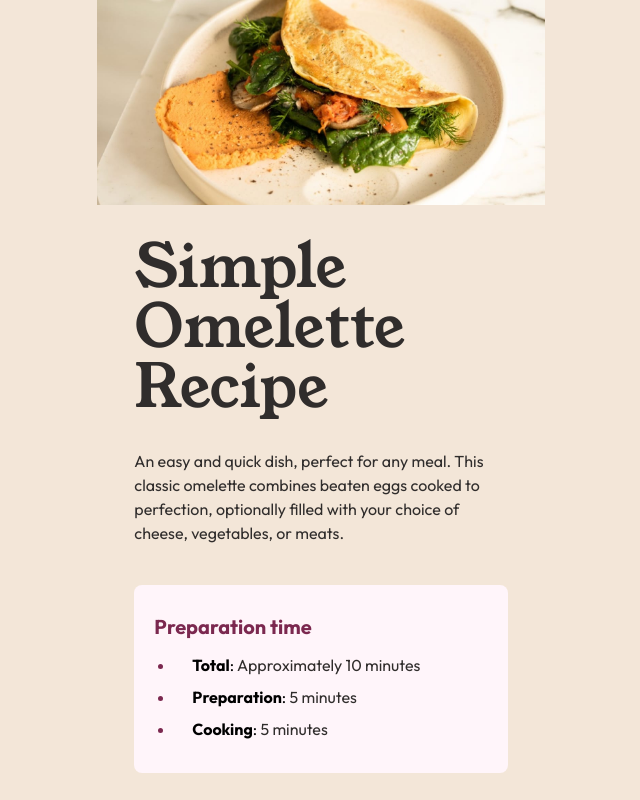
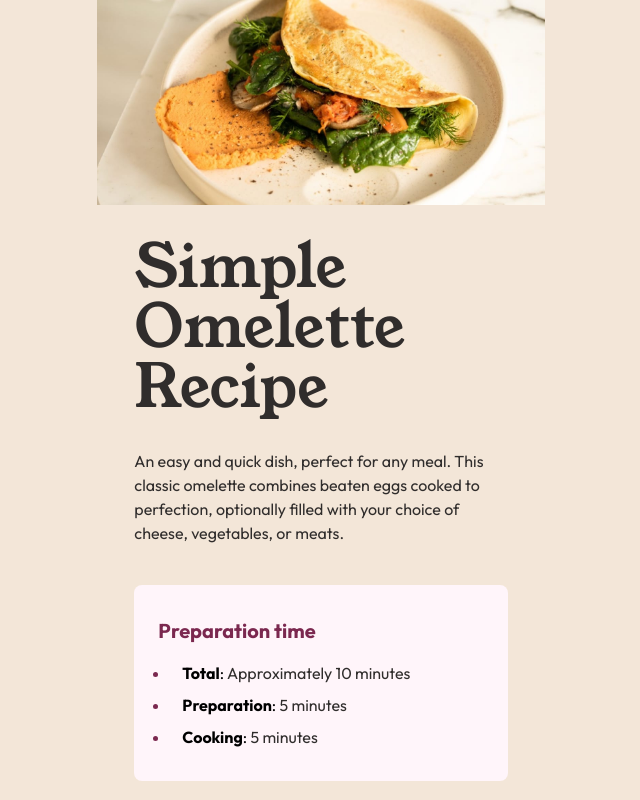
Before and after one commit to mbtenkorang/recipe-page, a Vue app: page / in a window 1280 px wide. Shown: the top 800 px of the page, without its empty margins (319-959 px from the left). Built offline with nearby package versions, Linux system fonts and the light colour scheme.

Commit message:
Adjust styling for preparationTime component

```diff
--- a/src/components/PreparationTimeComponent.vue
+++ b/src/components/PreparationTimeComponent.vue
@@ -6,11 +6,11 @@ const props = defineProps({
 </script>
 
 <template>
-    <div class="my-10 py-4 px-2 bg-rosewhite rounded-lg">
-        <h2 class="text-xl font-bold my-3 ml-3 text-darkraspberry">Preparation time</h2>
-        <div class="ml-4 mb-4">
-            <ul role="list" class="list-disc list-inside marker:text-darkraspberry">
-                <li v-for="(value,key) in prepTime" :key="key" class="first-mt-0 last:mb-0 my-2 text-l">
+    <div class="my-10 py-4 px-3 bg-rosewhite rounded-lg">
+        <h2 class="text-xl font-bold my-4 ml-3 text-darkraspberry">Preparation time</h2>
+        <div class="ml-6 mb-4">
+            <ul role="list" class="list-disc list-outside marker:text-darkraspberry">
+                <li v-for="(value,key) in prepTime" :key="key" class="last:mb-0 mb-2">
                     <span class="font-bold ml-3">{{ key }}</span>: <span class="text-darkcharcoal">{{ value }}</span>
                 </li>
             </ul>
```
